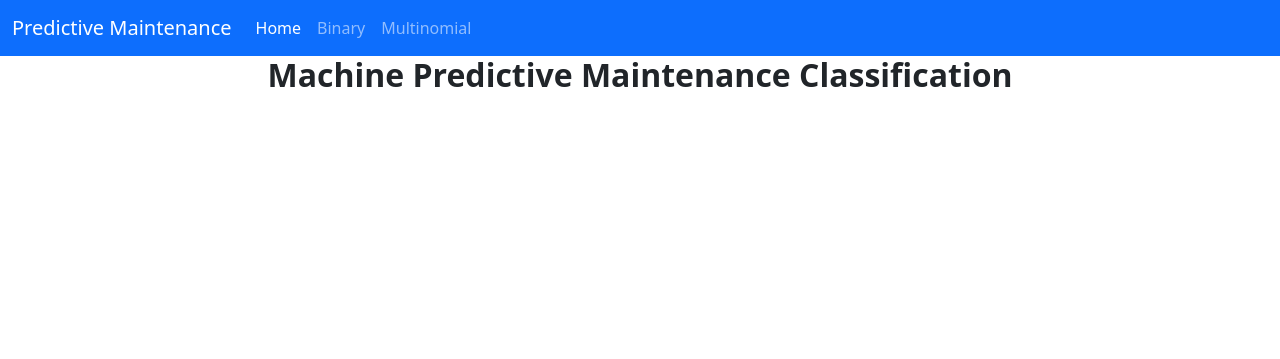
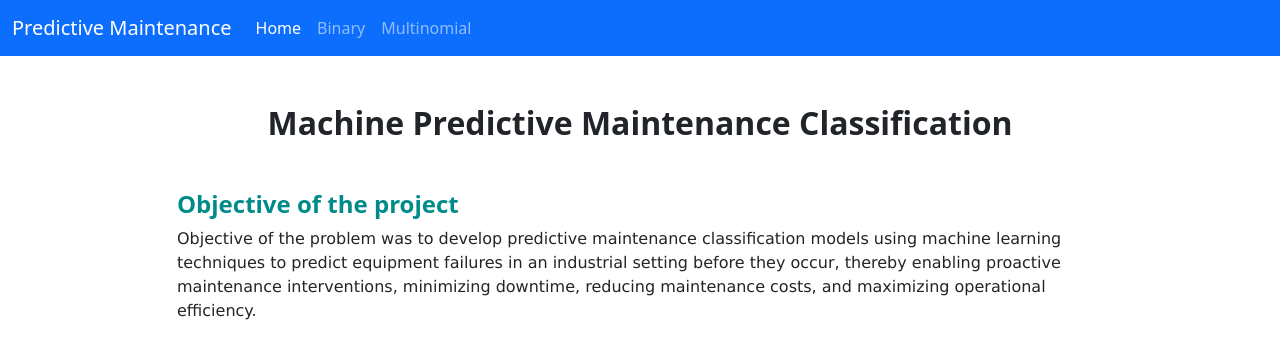
Before and after one commit to Subhigupta/Data-Driven-Predictive-Maintenance-using-ML, a Flask app: page / in a window 1280 px wide. Shown: the top 359 px of the page. Run offline with Flask 3, Linux system fonts and the light colour scheme; parts of the project's set-up code (start-up, migrations or seed data) failed here and were passed over.

Commit message:
Working on making the frontend-home page creation.

```diff
--- a/templates/base.html
+++ b/templates/base.html
@@ -33,7 +33,7 @@
           </div>
         </div>
       </nav>
-      <h1 class="text-center">{% block subtitle %}{% endblock %}</h1>
+      <h1 class="text-center mt-5">{% block subtitle %}{% endblock %}</h1>
     {% block content %}
     {% endblock %}
 
--- a/templates/home.html
+++ b/templates/home.html
@@ -2,6 +2,18 @@
 {% block title %}Document{% endblock %}
 {% block subtitle %}Machine Predictive Maintenance Classification{% endblock %}
 {% block content %}
-  <div class="container-fluid">
+  <div class="container mt-5">
+    <div class="row justify-content-md-center">
+
+      <div class="col-md-10">
+        <h4>Objective of the project</h4>
+        <p style="font-family:verdana;">
+          Objective of the problem was to develop predictive maintenance classification models using
+          machine learning techniques to predict equipment failures in an industrial setting  before they occur,
+          thereby enabling proactive maintenance interventions, minimizing downtime, reducing maintenance costs,
+          and maximizing operational efficiency.
+        </p>
+      </div>
+    </div>
   </div>
 {% endblock %}
```
